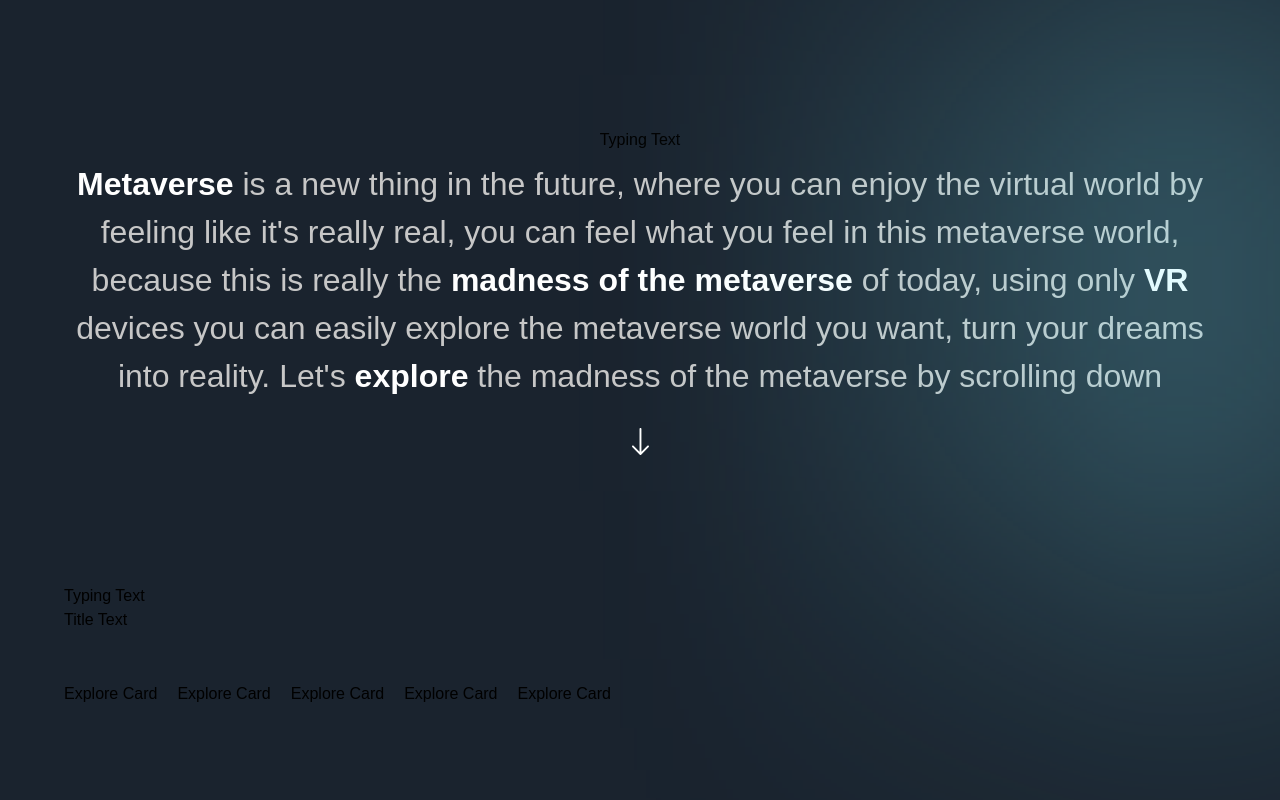
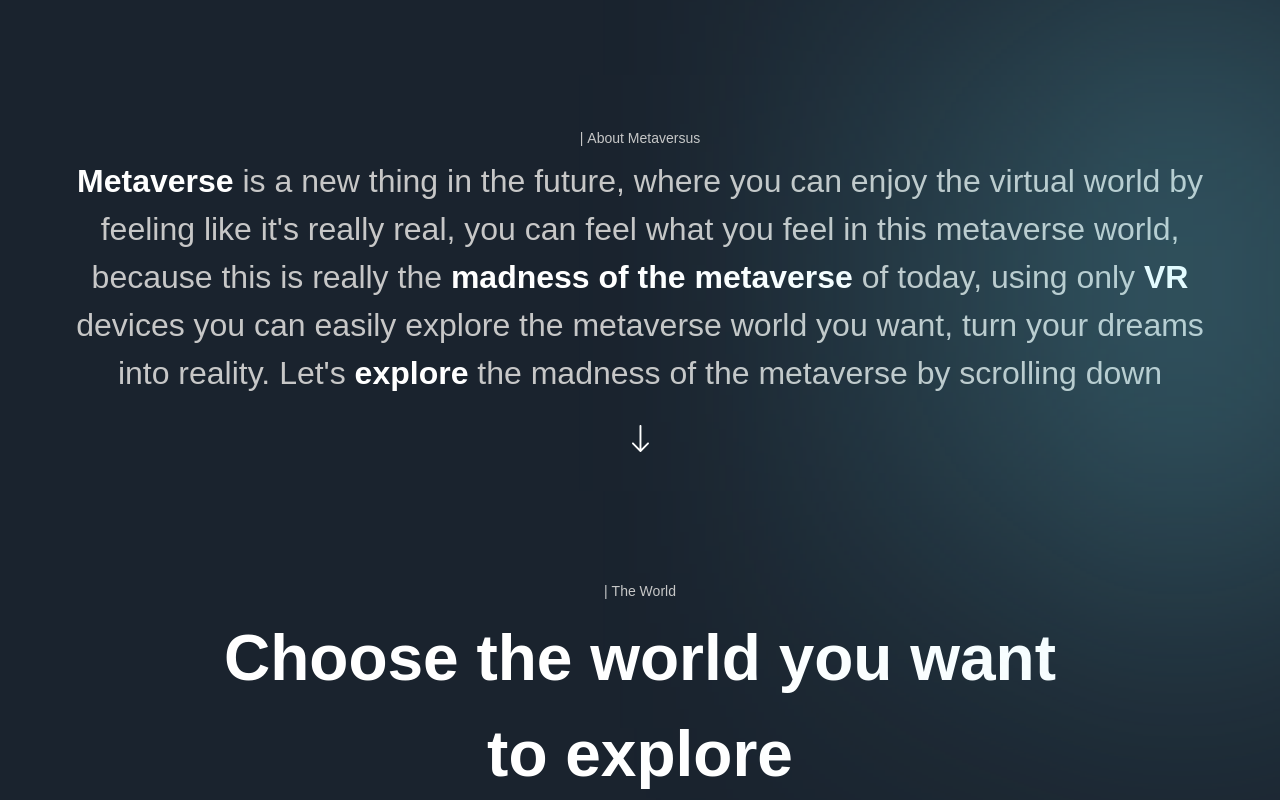
Before and after one commit to camilord-end/landing-page, a Next.js app: page / in a window 1280 px wide. Shown: the part 1040-1840 px from the top of the page. Built offline with nearby package versions, Linux system fonts and the light colour scheme; a web font is replaced by a local one.

Commit message:
Add typping component

```diff
--- a/components/CustomTexts.jsx
+++ b/components/CustomTexts.jsx
@@ -1,9 +1,28 @@
-'use client';
+'use client'
 
-export const TypingText = () => (
-  <p>Typing Text</p>
-);
+import { motion } from 'framer-motion'
+import { textContainer, textVariant2 } from '../utils/motion'
 
-export const TitleText = () => (
-  <h2>Title Text</h2>
-);
+export const TypingText = ({ title, textStyles }) => (
+  <motion.p
+    variants={textContainer}
+    className={`font-normal text-[14px] text-secondary-white ${textStyles}`}
+  >
+    {Array.from(title).map((letter, index) => (
+      <motion.span variants={textVariant2} key={index}>
+        {letter === ' ' ? '\u00A0' : letter}
+      </motion.span>
+    ))}
+  </motion.p>
+)
+
+export const TitleText = ({ title, textStyles }) => (
+  <motion.h2
+    variants={textVariant2}
+    initial='hidden'
+    whileInView='show'
+    className={`mt-[8px] font-bold md:text-[64px] text-[40px] text-white ${textStyles}`}
+  >
+    {title}
+  </motion.h2>
+)
```
